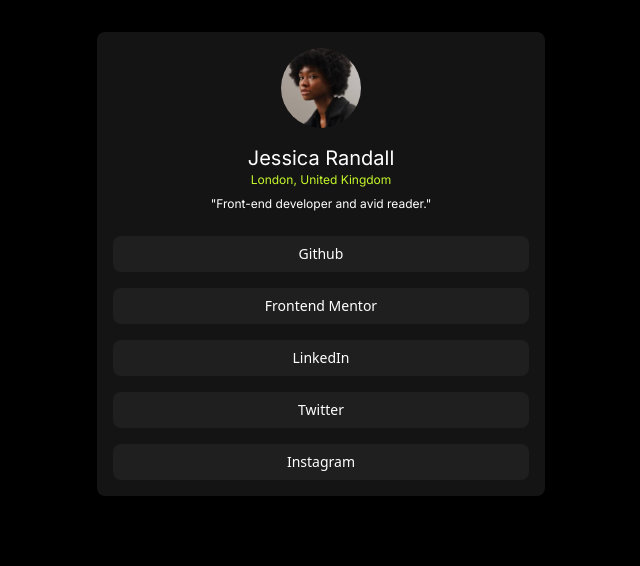
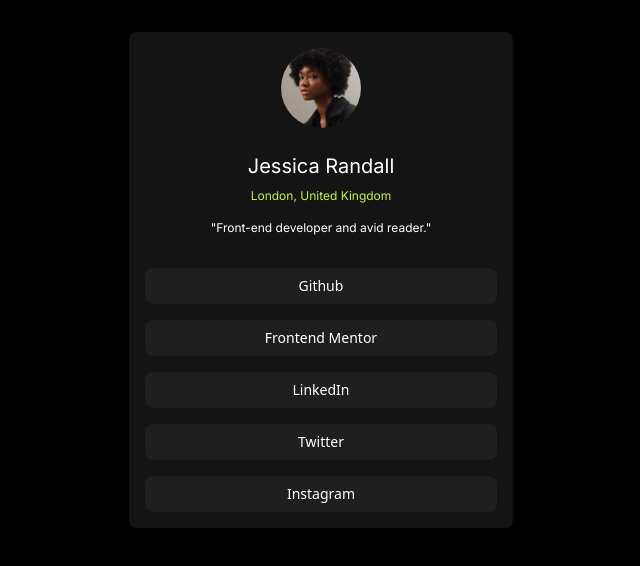
Before and after one commit to lavollmer/social-links-profile, a React (Vite) app: page / in a window 1280 px wide. Shown: the top 566 px of the page, without its empty margins (319-959 px from the left). Built offline with nearby package versions, Linux system fonts and the light colour scheme.

Commit message:
final styling of page

```diff
--- a/src/App.jsx
+++ b/src/App.jsx
@@ -5,13 +5,13 @@ function App() {
   return (
     <>
       <div className="flex flex-col md:justify-center md:items-center md:flex-row md:p-8 p-4">
-        <div className="w-full max-w-md p-4 rounded-lg space-y-4 bg-neutral-offblack">
+        <div className="w-full max-w-sm p-4 rounded-lg space-y-6 bg-neutral-offblack">
           <img
             src={profilePic}
             alt="Profile Picture of Jessica"
             className="rounded-full mx-auto w-20 h-20"
           />
-          <div className="flex flex-col justify-center items-center">
+          <div className="flex flex-col justify-center items-center space-y-2">
             <h1 className="font-inter text-xl text-neutral-white">
               Jessica Randall
             </h1>
```
